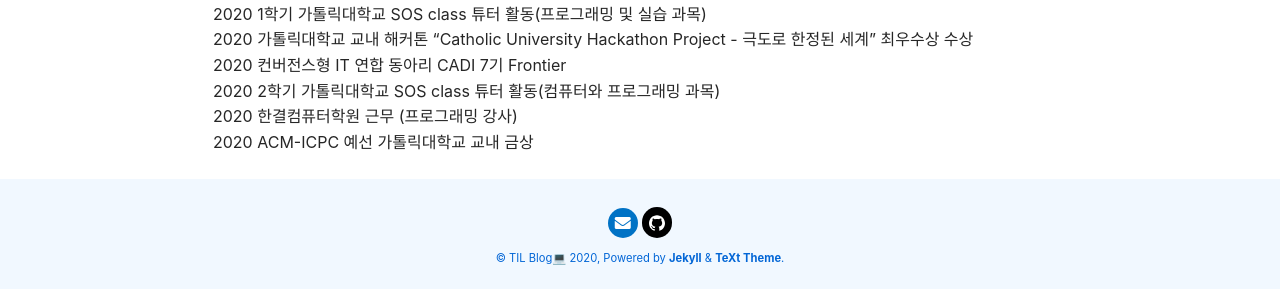
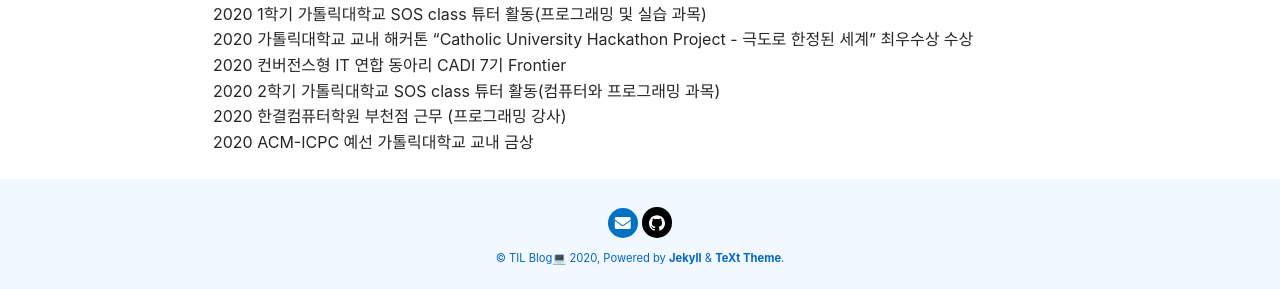
Before and after one commit to vividswan/vividswan.github.io, a Jekyll site: the page built from about.md, in a window 1280 px wide. Shown: the part 944-1233 px from the top of the page. Built offline with Jekyll 4.4.1, drawn with Linux system fonts in a browser that asks for light colours; nearby versions of some CDN libraries; our own code applies the rules of GitHub Pages for plain Markdown files.

Commit message:
Update about.md

```diff
--- a/about.md
+++ b/about.md
@@ -48,5 +48,5 @@ My TIL(Today I Learned) Blog - Web Development, Algorithm Study💎
 2020 가톨릭대학교 교내 해커톤 "Catholic University Hackathon Project - 극도로 한정된 세계" 최우수상 수상<br>
 2020 컨버전스형 IT 연합 동아리 CADI 7기 Frontier<br>
 2020 2학기 가톨릭대학교 SOS class 튜터 활동(컴퓨터와 프로그래밍 과목)<br>
-2020 한결컴퓨터학원 근무 (프로그래밍 강사)<br>
+2020 한결컴퓨터학원 부천점 근무 (프로그래밍 강사)<br>
 2020 ACM-ICPC 예선 가톨릭대학교 교내 금상<br>
```
